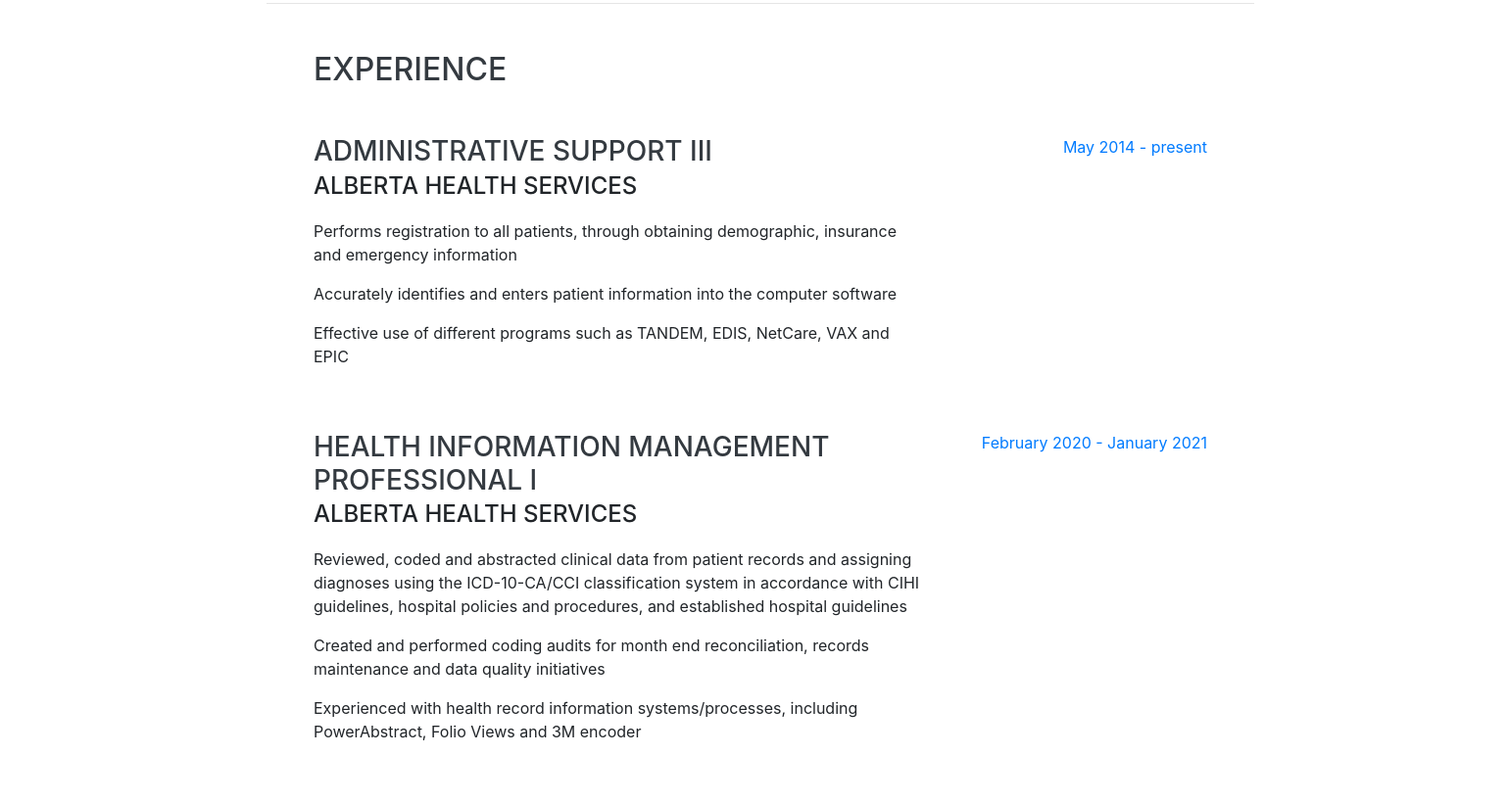
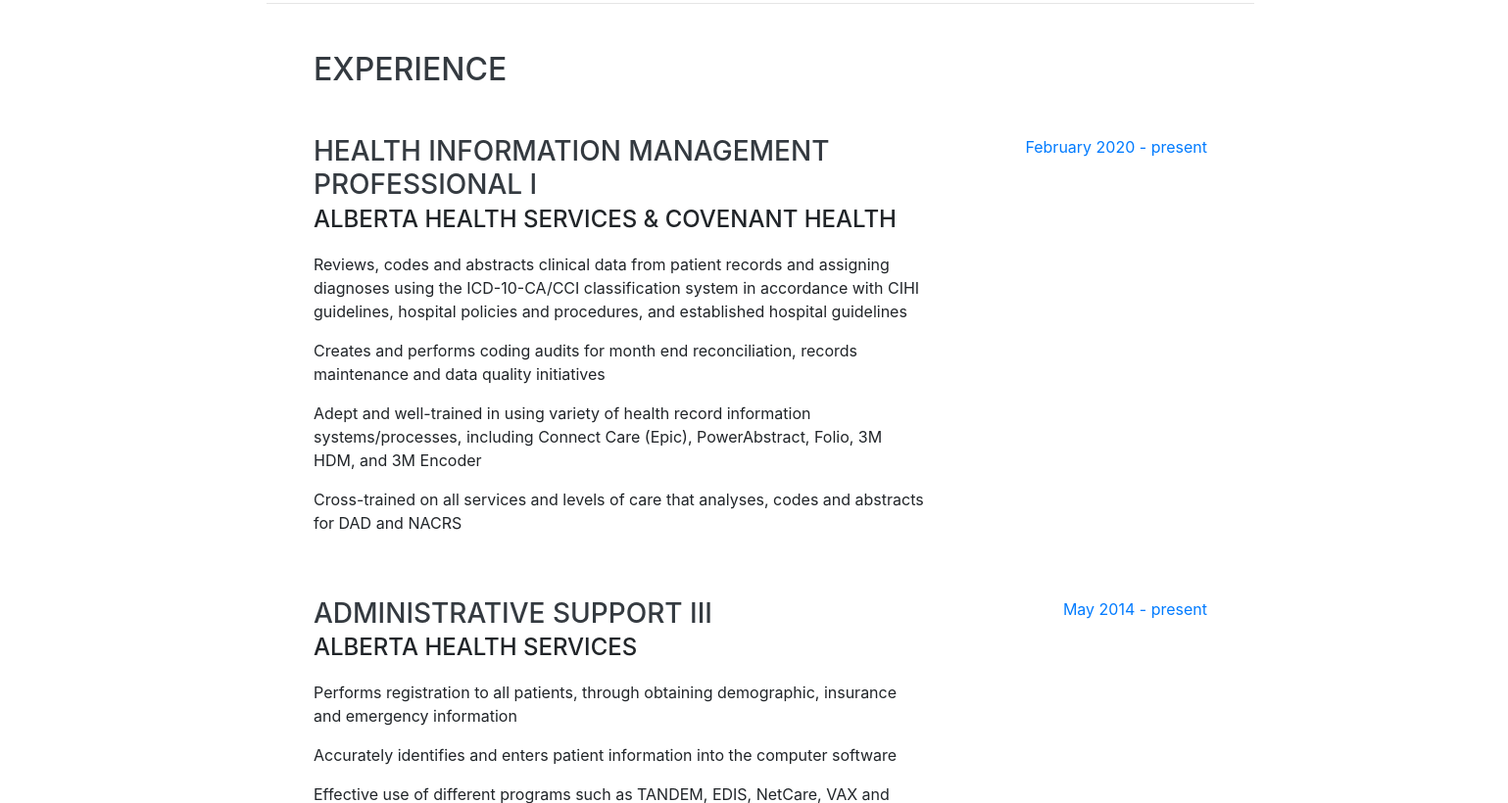
Before and after one commit to Jjimenez23/PortfolioJimenez, a website with bundled scripts: page index.html in a window 1280 px wide. Shown: the part 1980-2800 px from the top of the page at 98% size, 1539 px wide, since content can reach past the window. Built offline with nearby package versions, Linux system fonts and the light colour scheme; a web font is replaced by a local one.

Commit message:
Update index.html

```diff
--- a/index.html
+++ b/index.html
@@ -77,7 +77,7 @@
 					A collaborative team member who enjoys working with colleagues across multiple organizational divisions.
 
 					<div>
-						<h4>Core competencies:</h4> ICD-10-CA and CCI classifications, Connect Care, 3M™ (HDM) abstracting, PowerAbstract, Tableau, MS Office: Excel, Word, Outlook, and Sharepoint,
+						<h4>Core competencies:</h4> ICD-10-CA and CCI classifications, Abstracting systems. (e.g. ConnectCare (Epic), 3M HDM, 3M Encoder, PowerAbstract), Tableau, MS Office: Excel, Word, Outlook, and Sharepoint,
 						G Suite: Google Calendar, Sheets, Gmail, and Forms, HTML/CSS and Python
 					</div>
 
@@ -133,27 +133,30 @@
 
 				<div class="resume-item d-flex flex-column flex-md-row justify-content-between mb-5">
 					<div class="resume-content">
-						<h3 class="mb-0">Administrative Support III</h3>
-						<div class="subheading mb-3">Alberta Health Services</div>
-						<p>Performs registration to all patients, through obtaining demographic, insurance and emergency information </p>
-						<p>Accurately identifies and enters patient information into the computer software</p>
-						<p>Effective use of different programs such as TANDEM, EDIS, NetCare, VAX and EPIC</p>
+						<h3 class="mb-0">Health Information Management Professional I</h3>
+						<div class="subheading mb-3">Alberta Health Services & Covenant Health</div>
+						<p>Reviews, codes and abstracts clinical data from patient records and assigning diagnoses using the ICD-10-CA/CCI classification system in accordance with CIHI guidelines, hospital
+policies and procedures, and established hospital guidelines</p>
+						<p>Creates and performs coding audits for month end reconciliation, records maintenance and data quality initiatives</p>
+						<p>Adept and well-trained in using variety of health record information systems/processes, including Connect Care (Epic), PowerAbstract, Folio, 3M HDM, and 3M Encoder</p>
+						<p>Cross-trained on all services and levels of care that analyses, codes and abstracts for DAD and NACRS</p>
+
 					</div>
 					<div class="resume-date text-md-right">
-						<span class="text-primary">May 2014 - present</span>
+						<span class="text-primary">February 2020 - present</span>
 					</div>
 				</div>
 
 				<div class="resume-item d-flex flex-column flex-md-row justify-content-between mb-5">
 					<div class="resume-content">
-						<h3 class="mb-0">Health Information Management Professional I</h3>
+						<h3 class="mb-0">Administrative Support III</h3>
 						<div class="subheading mb-3">Alberta Health Services</div>
-						<p>Reviewed, coded and abstracted clinical data from patient records and assigning diagnoses using the ICD-10-CA/CCI classification system in accordance with CIHI guidelines, hospital policies and procedures, and established hospital guidelines</p>
-						<p>Created and performed coding audits for month end reconciliation, records maintenance and data quality initiatives</p>
-						<p>Experienced with health record information systems/processes, including PowerAbstract, Folio Views and 3M encoder</p>
+						<p>Performs registration to all patients, through obtaining demographic, insurance and emergency information </p>
+						<p>Accurately identifies and enters patient information into the computer software</p>
+						<p>Effective use of different programs such as TANDEM, EDIS, NetCare, VAX and ConnectCare (Epic)</p>
 					</div>
 					<div class="resume-date text-md-right">
-						<span class="text-primary">February 2020 - January 2021</span>
+						<span class="text-primary">May 2014 - present</span>
 					</div>
 				</div>
 
@@ -180,6 +183,16 @@
 		<section class="resume-section p-3 p-lg-5 d-flex align-items-center" id="education">
 			<div class="w-100">
 				<h2 class="mb-5">Education</h2>
+
+				<div class="resume-item d-flex flex-column flex-md-row justify-content-between mb-5">
+					<div class="resume-content">
+						<h3 class="mb-0">CHA Learning</h3>
+						<div class="subheading mb-3">Coding Specialist</div>
+						<div class="resume-date text-md-right">
+						<span class="text-primary">April 2020</span>
+					</div>
+
+					</div>
 
 				<div class="resume-item d-flex flex-column flex-md-row justify-content-between mb-5">
 					<div class="resume-content">
```
